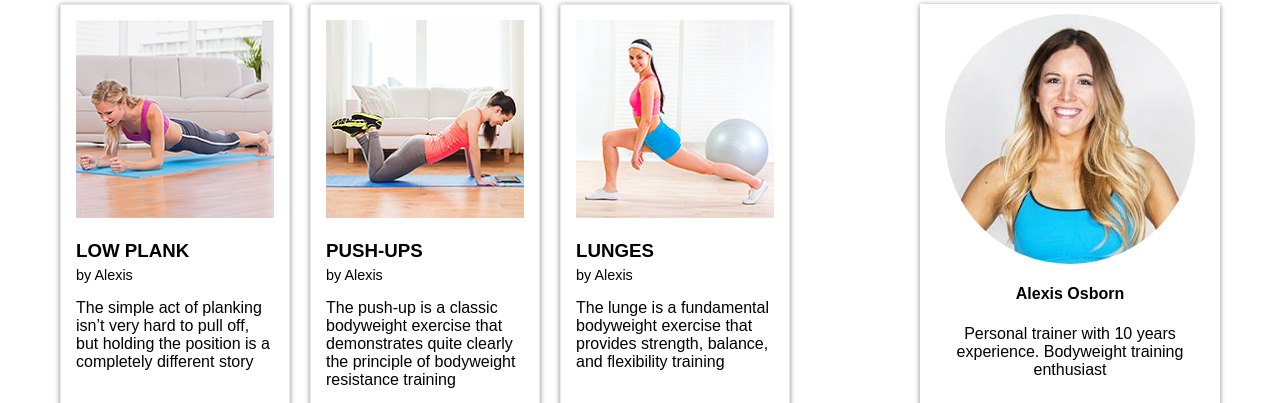
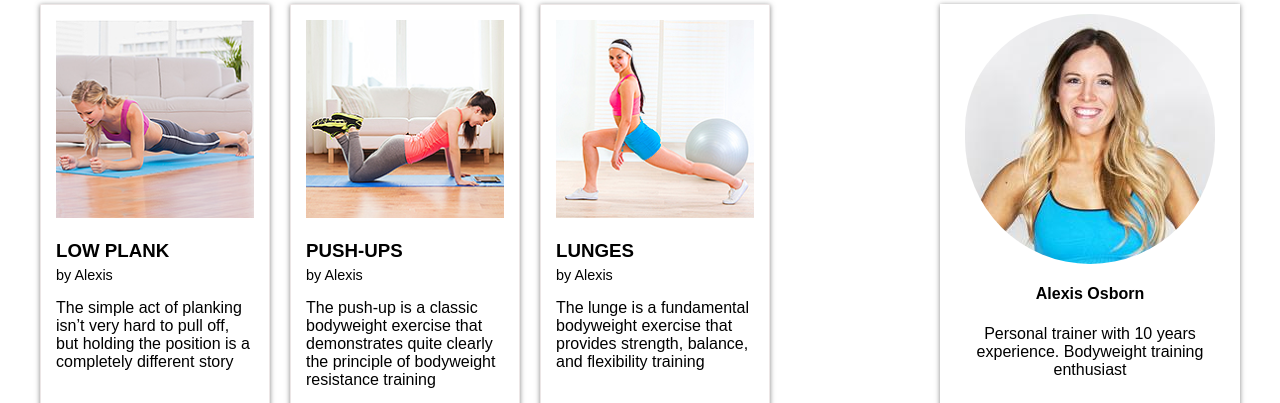
Before and after one commit to razanor/BSA-HTML-CSS, a plain HTML site: page index.html in a window 1280 px wide. Shown: the part 156-559 px from the top of the page. Drawn offline with Linux system fonts and the light colour scheme.

Commit message:
Content width restricted to 1200px and centered

```diff
--- a/styles/style.css
+++ b/styles/style.css
@@ -4,8 +4,7 @@ html {
 }
 
 body {
-    max-width: 1200px;
-    margin: 0 auto;
+    margin: 0;
 }
 
 a {
@@ -91,7 +90,9 @@ header {
         'main .'
         / 1fr  300px
     ;
-    margin: 0 20px;
+    max-width: 1200px;
+    width: 95%;
+    margin: 0 auto;
 }
 
 main {
```
